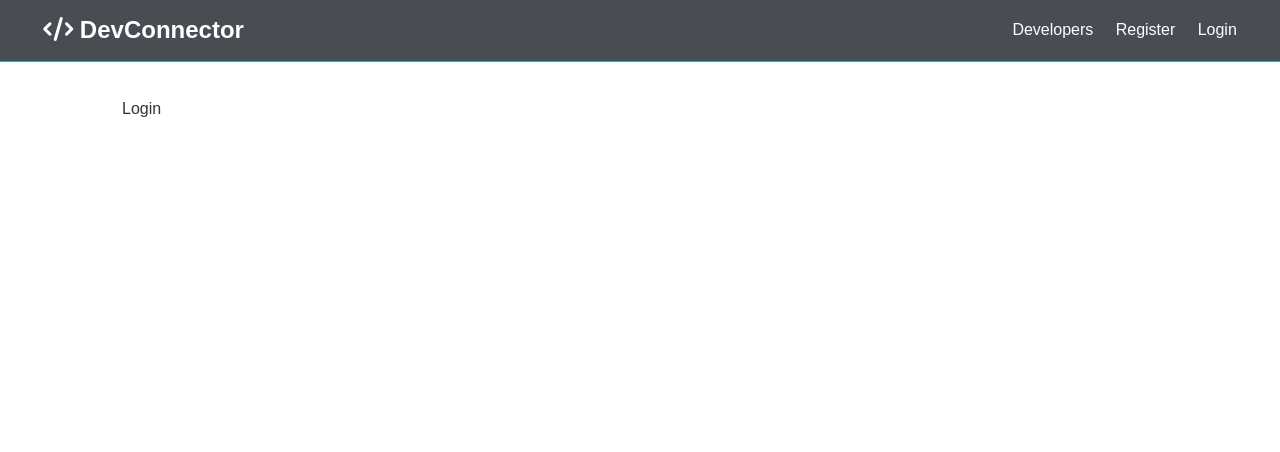
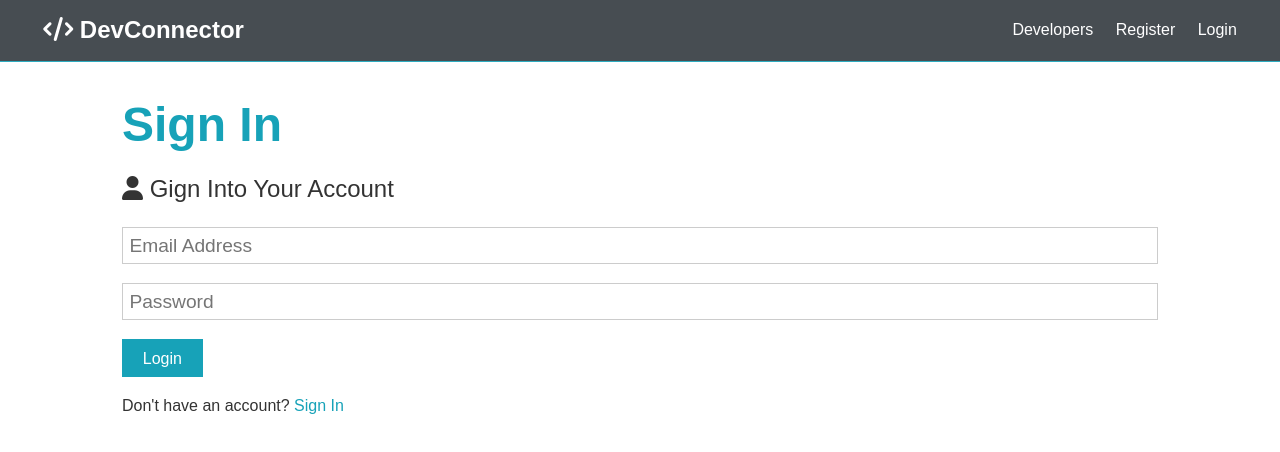
Before and after one commit to utkar-sh-ukla/Connect-Devs, a React (Create React App) app in the folder client/: page /login in a window 1280 px wide. Shown: the top 452 px of the page. Built offline with nearby package versions, Linux system fonts and the light colour scheme.

Commit message:
Sign In user

```diff
--- a/client/src/components/auth/Login.js
+++ b/client/src/components/auth/Login.js
@@ -1,5 +1,55 @@
-import React from 'react';
+import React, { Fragment, useState } from 'react';
+import { Link } from 'react-router-dom';
 
 export const Login = () => {
-  return <div>Login</div>;
+  const [formData, setFormData] = useState({
+    email: '',
+    password: '',
+  });
+
+  const { email, password } = formData;
+
+  const onChange = (e) =>
+    setFormData({ ...formData, [e.target.name]: e.target.value });
+
+  const onSubmit = (e) => {
+    e.preventDefault();
+
+    console.log('SUCCESS');
+  };
+  return (
+    <Fragment>
+      <h1 className='large text-primary'>Sign In</h1>
+      <p className='lead'>
+        <i className='fas fa-user'></i> Gign Into Your Account
+      </p>
+      <form className='form' onSubmit={(e) => onSubmit(e)}>
+        <div className='form-group'>
+          <input
+            type='email'
+            placeholder='Email Address'
+            name='email'
+            value={email}
+            onChange={(e) => onChange(e)}
+            required
+          />
+        </div>
+        <div className='form-group'>
+          <input
+            type='password'
+            placeholder='Password'
+            name='password'
+            value={password}
+            onChange={(e) => onChange(e)}
+            minLength='6'
+          />
+        </div>
+
+        <input type='submit' className='btn btn-primary' value='Login' />
+      </form>
+      <p className='my-1'>
+        Don't have an account? <Link to='/register'>Sign In</Link>
+      </p>
+    </Fragment>
+  );
 };
--- a/client/src/components/auth/Register.js
+++ b/client/src/components/auth/Register.js
@@ -1,5 +1,5 @@
 import React, { Fragment, useState } from 'react';
-import axios from 'axios';
+import { Link } from 'react-router-dom';
 
 export const Register = () => {
   const [formData, setFormData] = useState({
@@ -14,29 +14,12 @@
   const onChange = (e) =>
     setFormData({ ...formData, [e.target.name]: e.target.value });
 
-  const onSubmit = async (e) => {
+  const onSubmit = (e) => {
     e.preventDefault();
     if (password !== password2) {
       console.log('Passwords do not match');
     } else {
-      const newUser = {
-        name,
-        email,
-        password,
-      };
-      try {
-        const config = {
-          headers: {
-            'Content-Type': 'application/json',
-          },
-        };
-
-        const body = JSON.stringify(newUser);
-        const res = await axios.post('/api/users', body, config);
-        console.log(res.data);
-      } catch (err) {
-        console.log(err.response.data);
-      }
+      console.log('SUCCESS');
     }
   };
   return (
@@ -93,7 +76,7 @@
         <input type='submit' className='btn btn-primary' value='Register' />
       </form>
       <p className='my-1'>
-        Already have an account? <a href='login.html'>Sign In</a>
+        Already have an account? <Link to='/login'>Sign In</Link>
       </p>
     </Fragment>
   );
```
